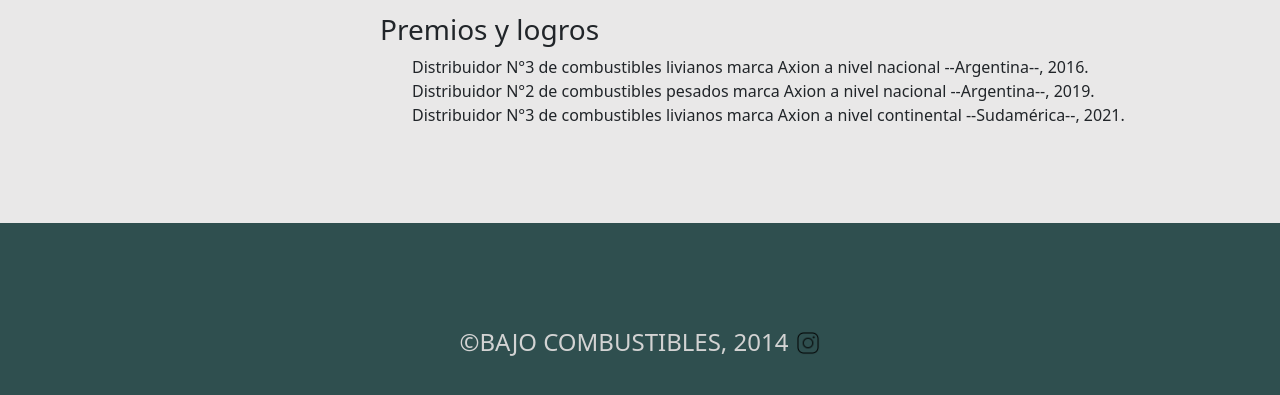
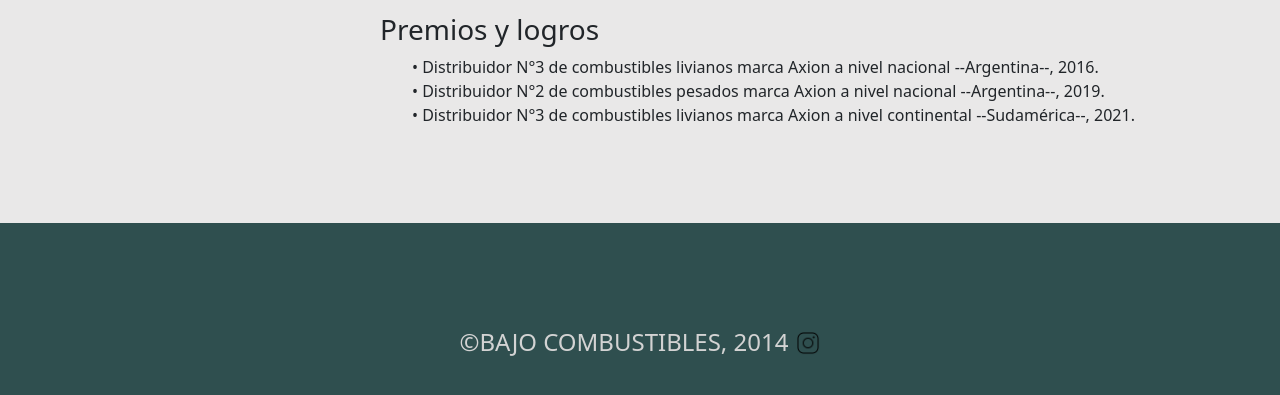
Before and after one commit to agustinbajo11/bajo_combustibles, a website: page pages/nosotros.html in a window 1280 px wide. Shown: the part 447-842 px from the top of the page. Drawn offline with nearby package versions, Linux system fonts and the light colour scheme.

Commit message:
Update nosotros.html
Únicamente agrego los "•" a los li, los cuales al momento de entregar me pareció estaban, pero ahora me percato de que no.

```diff
--- a/pages/nosotros.html
+++ b/pages/nosotros.html
@@ -95,15 +95,15 @@
                     <h3>Premios y logros</h3>
                     <ul>
                       <li>
-                        Distribuidor N°3 de combustibles livianos marca Axion a
+                        • Distribuidor N°3 de combustibles livianos marca Axion a
                         nivel nacional --Argentina--, 2016.
                       </li>
                       <li>
-                        Distribuidor N°2 de combustibles pesados marca Axion a
+                        • Distribuidor N°2 de combustibles pesados marca Axion a
                         nivel nacional --Argentina--, 2019.
                       </li>
                       <li>
-                        Distribuidor N°3 de combustibles livianos marca Axion a
+                        • Distribuidor N°3 de combustibles livianos marca Axion a
                         nivel continental --Sudamérica--, 2021.
                       </li>
                     </ul>
```
